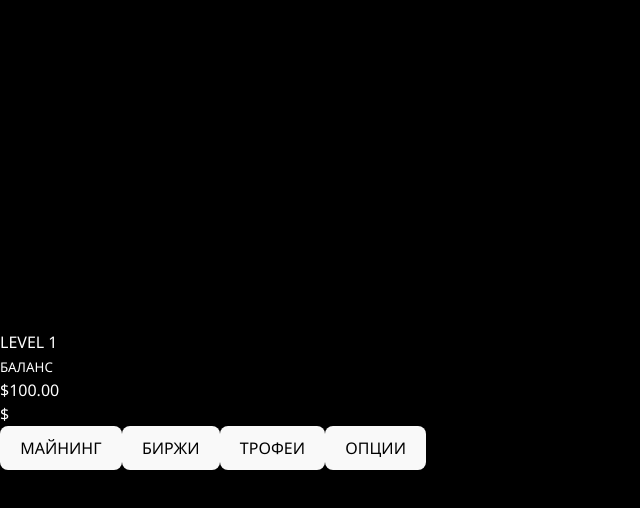
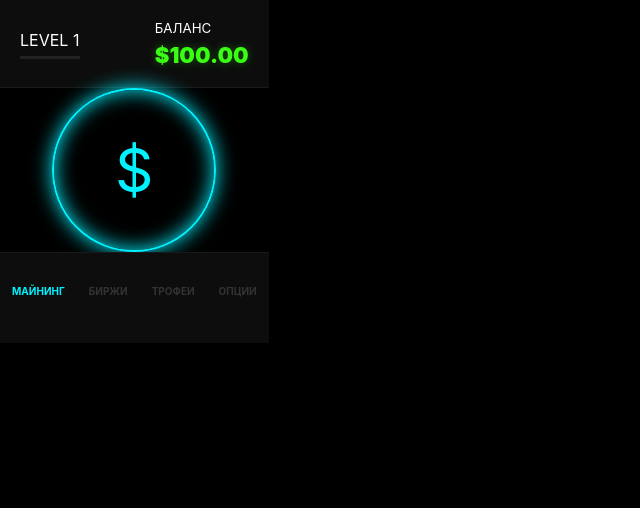
Before and after one commit to katyakuznezc-cmd/treidgame, a React (Vite) app: page / in a window 1280 px wide. Shown: the top 508 px of the page, without its empty margins (0-640 px from the left). Built offline with nearby package versions, Linux system fonts and the light colour scheme.

Commit message:
Update App.css

```diff
--- a/src/App.css
+++ b/src/App.css
@@ -1,67 +1,66 @@
 :root {
-  --bg: #000000;
-  --panel: #0a0a0a;
+  --bg: #000;
+  --panel: #0d0d0d;
   --neon: #00f2ff;
   --win: #39ff14;
   --loss: #ff0055;
-  --text: #ffffff;
+  --text: #fff;
 }
 
-body { margin: 0; background: var(--bg); color: var(--text); font-family: 'Segoe UI', sans-serif; overflow: hidden; }
+body { margin: 0; background: var(--bg); color: var(--text); font-family: 'Inter', sans-serif; overflow: hidden; }
 
-.neon-app { height: 100vh; display: flex; flex-direction: column; }
+.app-container { height: 100vh; display: flex; flex-direction: column; }
 
 /* Header */
-.neon-header { padding: 15px 20px; background: var(--panel); border-bottom: 1px solid #1a1a1a; display: flex; justify-content: space-between; align-items: center; }
-.n-bal div { font-size: 22px; color: var(--win); font-weight: bold; text-shadow: 0 0 10px var(--win); }
-.n-xp { width: 60px; height: 3px; background: #222; margin-top: 5px; }
-.n-xp-f { height: 100%; background: var(--neon); box-shadow: 0 0 8px var(--neon); }
+.app-header { padding: 15px 20px; background: var(--panel); border-bottom: 1px solid #1a1a1a; display: flex; justify-content: space-between; align-items: center; }
+.bal-amt { font-size: 22px; color: var(--win); font-weight: 900; text-shadow: 0 0 10px rgba(57,255,20,0.3); }
+.user-xp { width: 60px; height: 3px; background: #222; margin-top: 4px; }
+.xp-fill { height: 100%; background: var(--neon); box-shadow: 0 0 8px var(--neon); }
 
 /* Mining */
-.n-mining { flex: 1; display: flex; align-items: center; justify-content: center; }
-.n-sphere { width: 160px; height: 160px; border: 2px solid var(--neon); border-radius: 50%; display: flex; align-items: center; justify-content: center; font-size: 60px; color: var(--neon); box-shadow: 0 0 20px var(--neon); cursor: pointer; }
-.n-sphere:active { transform: scale(0.9); }
+.view-mining { flex: 1; display: flex; align-items: center; justify-content: center; }
+.mining-btn { width: 160px; height: 160px; border: 2px solid var(--neon); border-radius: 50%; display: flex; align-items: center; justify-content: center; font-size: 60px; color: var(--neon); box-shadow: inset 0 0 20px var(--neon), 0 0 20px var(--neon); cursor: pointer; }
+
+/* Global Signal */
+.global-signal { background: #111; border: 1px solid var(--loss); margin: 10px; padding: 15px; border-radius: 4px; display: flex; align-items: center; gap: 10px; }
+.sig-blink { width: 8px; height: 8px; background: var(--loss); border-radius: 50%; animation: blink 0.8s infinite; }
+.sig-txt { font-size: 13px; flex: 1; }
+.sig-perc { color: var(--win); font-weight: bold; margin-left: 5px; }
 
 /* DEX List */
-.n-dex-list { padding: 15px; display: grid; gap: 10px; }
-.n-dex-card { background: var(--panel); padding: 20px; border: 1px solid #1a1a1a; border-left: 4px solid var(--c); border-radius: 4px; cursor: pointer; display: flex; justify-content: space-between; }
-.n-dot { width: 10px; height: 10px; background: var(--loss); border-radius: 50%; animation: blink 1s infinite; }
+.dex-selection { padding: 10px; display: grid; gap: 10px; }
+.dex-row { background: var(--panel); padding: 20px; border-radius: 4px; border-left: 4px solid var(--clr); display: flex; justify-content: space-between; align-items: center; cursor: pointer; }
+.dex-arrow { color: #333; }
 
-/* Terminal & Signal */
-.n-terminal { flex: 1; display: flex; flex-direction: column; }
-.n-signal-alert { background: var(--loss); color: #fff; padding: 12px; text-align: center; }
-.sig-label { font-size: 10px; font-weight: bold; margin-bottom: 2px; }
-.sig-info { font-size: 13px; }
-.sig-plus { background: #fff; color: var(--loss); padding: 1px 5px; border-radius: 3px; margin-left: 5px; font-weight: bold; }
+/* Terminal */
+.dex-terminal { flex: 1; display: flex; flex-direction: column; }
+.term-head { padding: 10px; display: flex; gap: 15px; background: #050505; border-bottom: 1px solid #111; }
+.back-btn { background: none; border: none; color: #fff; font-size: 24px; cursor: pointer; }
+.term-controls { flex: 1; display: flex; gap: 10px; }
+.term-controls input { background: #000; border: 1px solid #222; color: var(--neon); padding: 5px; width: 60px; }
+.lev-box { flex: 1; display: flex; flex-direction: column; font-size: 10px; color: #444; }
 
-.n-term-top { padding: 10px; display: flex; gap: 15px; background: #050505; border-bottom: 1px solid #111; }
-.n-back-btn { background: none; border: none; color: #fff; font-size: 24px; cursor: pointer; }
-.n-params { flex: 1; display: flex; gap: 10px; }
-.n-params input { background: #000; border: 1px solid #222; color: var(--neon); padding: 5px; width: 60px; }
-.n-lev { flex: 1; display: flex; flex-direction: column; font-size: 10px; color: #555; }
-
-.n-pair-list { padding: 10px; overflow-y: auto; }
-.n-row { display: flex; justify-content: space-between; align-items: center; padding: 15px; border-bottom: 1px solid #0a0a0a; }
-.n-row.active { background: rgba(255, 0, 85, 0.05); }
-.n-liq { display: block; font-size: 10px; color: var(--loss); }
-.n-btn { border: none; padding: 8px 15px; border-radius: 3px; font-weight: bold; cursor: pointer; min-width: 85px; }
-.n-btn.buy { background: var(--win); color: #000; }
-.n-btn.sell { background: var(--loss); color: #fff; }
-.n-lock { font-size: 10px; color: #333; }
+.pair-scroll { padding: 5px 10px; overflow-y: auto; }
+.pair-row { display: flex; justify-content: space-between; padding: 15px 0; border-bottom: 1px solid #0d0d0d; }
+.p-timer { display: block; font-size: 9px; color: var(--loss); }
+.p-btn { border: none; padding: 8px 15px; border-radius: 2px; font-weight: bold; cursor: pointer; min-width: 85px; }
+.p-btn.buy { background: var(--win); color: #000; }
+.p-btn.sell { background: var(--loss); color: #fff; }
+.p-lock { font-size: 10px; color: #333; }
 
 /* Nav */
-.n-nav { height: 70px; background: var(--panel); display: flex; border-top: 1px solid #1a1a1a; padding-bottom: 10px; }
-.n-nav button { flex: 1; background: none; border: none; color: #444; font-size: 10px; font-weight: bold; }
-.n-nav button.active { color: var(--neon); text-shadow: 0 0 5px var(--neon); }
+.app-nav { height: 75px; background: var(--panel); display: flex; border-top: 1px solid #1a1a1a; padding-bottom: 15px; }
+.app-nav button { flex: 1; background: none; border: none; color: #333; font-size: 10px; font-weight: bold; }
+.app-nav button.active { color: var(--neon); }
 
-/* Others */
-.n-settings, .n-awards { padding: 20px; }
-.n-ach, .n-set-row { display: flex; justify-content: space-between; margin-bottom: 15px; padding-bottom: 8px; border-bottom: 1px solid #111; }
-.n-set-row button { background: #111; border: 1px solid #333; color: #fff; padding: 5px 10px; border-radius: 3px; }
-.n-creators { margin-top: 30px; text-align: center; }
-.n-creators a { color: var(--neon); text-decoration: none; }
-
-.pop-money { position: absolute; color: var(--win); font-weight: bold; pointer-events: none; animation: fly 0.8s forwards; z-index: 100; }
-
+/* Popups */
+.tap-pop { position: absolute; color: var(--win); font-weight: bold; pointer-events: none; animation: fly 0.8s forwards; z-index: 1000; }
 @keyframes fly { 0% { opacity: 1; transform: translateY(0); } 100% { opacity: 0; transform: translateY(-100px); } }
 @keyframes blink { 50% { opacity: 0; } }
+
+/* Awards & Settings */
+.view-awards, .view-settings { padding: 20px; }
+.v-card, .set-item { display: flex; justify-content: space-between; padding: 15px 0; border-bottom: 1px solid #111; }
+.set-item button { background: #111; border: 1px solid #222; color: #fff; padding: 5px 15px; }
+.set-tg { margin-top: 40px; text-align: center; }
+.set-tg a { color: var(--neon); text-decoration: none; font-size: 14px; }
```
